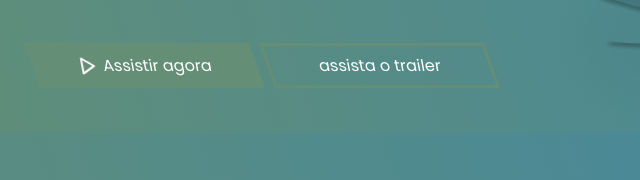
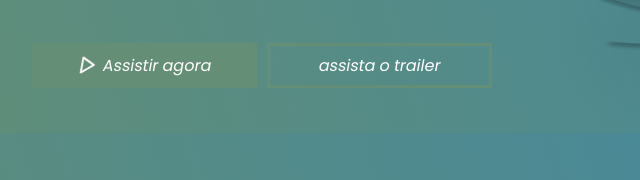
Before and after one commit to DallaVal/HAYAO-MIYAZAKI, a plain HTML site: page index.html in a window 1280 px wide. Shown: the part 617-797 px from the top of the page, 153-793 px from the left. Drawn offline with Linux system fonts and the light colour scheme.

Commit message:
Add files via upload

```diff
--- a/css/style.css
+++ b/css/style.css
@@ -97,7 +97,6 @@ button{
     font-family: 'Poppins', sans-serif;
     width: 225px;
     height: 45px;
-    transform: skew(20deg);
     color: #fff;
     font-size: 16px;
 
```
